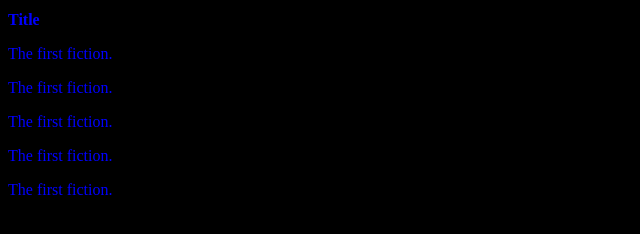
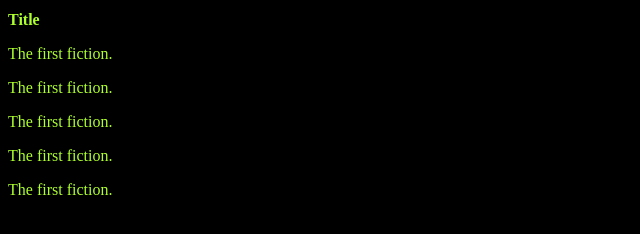
Before and after one commit to Glezanda/TechnoFiction, a plain HTML site: page index.html in a window 1280 px wide. Shown: the whole page, without its empty margins (0-640 px from the left). Drawn offline with Linux system fonts and the light colour scheme.

Commit message:
Greenify

```diff
--- a/style.css
+++ b/style.css
@@ -1,5 +1,5 @@
 *{
-    color: blue;
+    color: greenyellow;
 }
 body {
         background-color: black;
```
